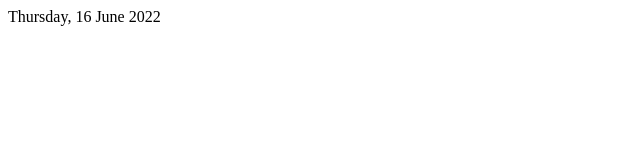
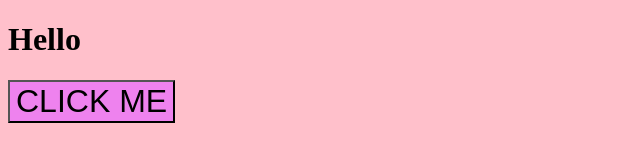
Before and after one commit to BusyBee15/JavaScript-Practice, a plain HTML site: page HTML/index.html in a window 1280 px wide. Shown: the whole page, without its empty margins (0-640 px from the left). Drawn offline with Linux system fonts and the light colour scheme.

Commit message:
basic concept of DOM,basics of window object, document object

```diff
--- a/HTML/index.html
+++ b/HTML/index.html
@@ -5,8 +5,17 @@
     <meta http-equiv="X-UA-Compatible" content="IE=edge" />
     <meta name="viewport" content="width=device-width, initial-scale=1.0" />
     <title>Java Script fundamentals</title>
+    <style>
+      .btn {
+        font-size: 2rem;
+        background: lightgray;
+        text-transform: uppercase;
+      }
+    </style>
   </head>
   <body>
-    <script src="../JS/DateObject.js"></script>
+    <h1>Hello</h1>
+    <button class="btn" id="btn">Click me</button>
+    <script src="../JS/DOM.js"></script>
   </body>
 </html>
--- /dev/null
+++ b/JS/DOM.js
@@ -0,0 +1,14 @@
+document.body.style.backgroundColor = 'pink'
+document.getElementById('btn').style.backgroundColor='violet'
+
+// console.log(window)
+
+// const btn = document.getElementById('btn')
+// console.log(btn)
+// const name = btn.nodeName
+// console.log(name)
+// const css = btn.style
+// console.log(css)
+
+console.log(document)
+console.dir(document)
```
